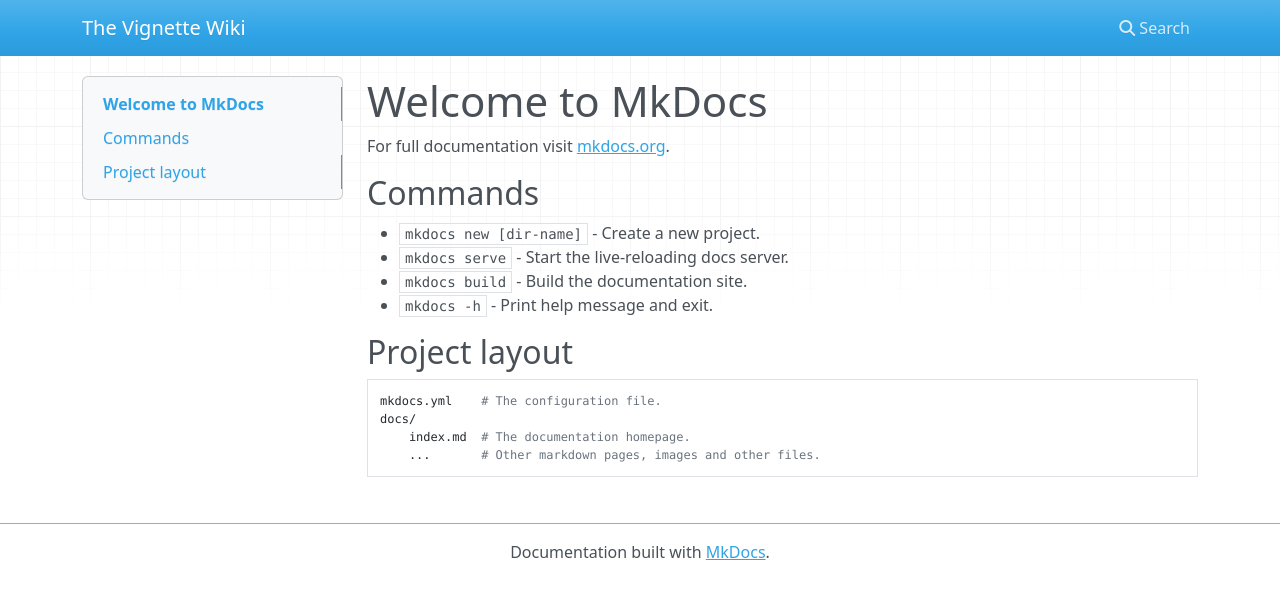
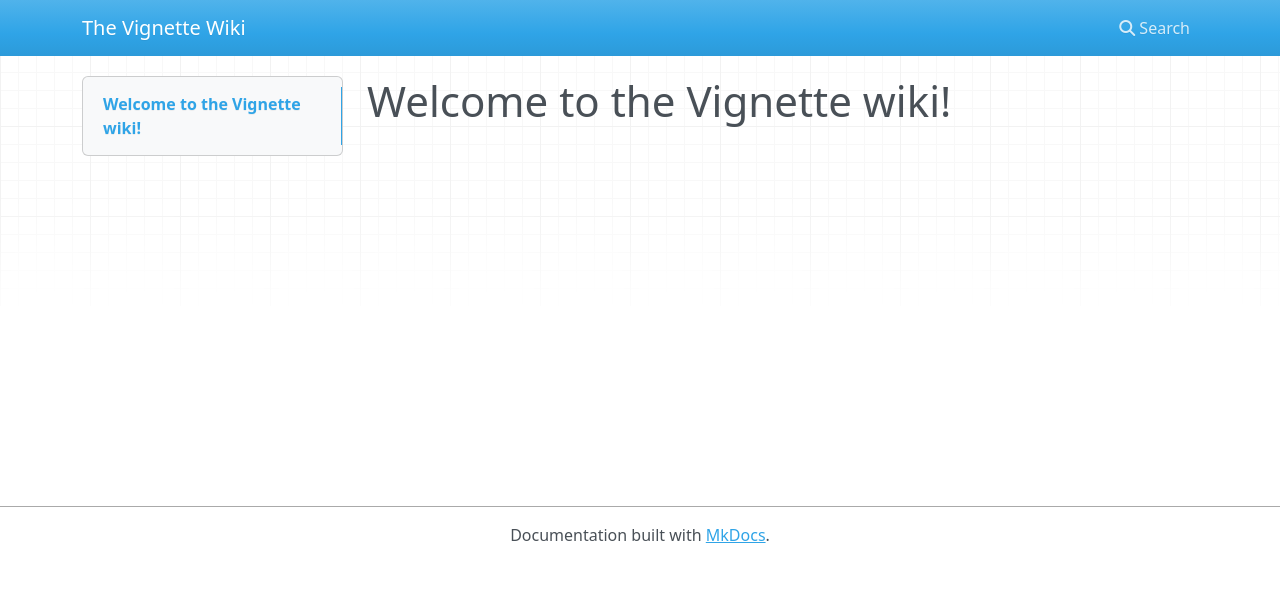
Before and after one commit to vignetteapp/wiki, an MkDocs documentation site: the page built from docs/index.md, in a window 1280 px wide. Shown: the top 599 px of the page. Built offline with MkDocs 1.6.1, drawn with Linux system fonts in a browser that asks for light colours; nearby versions of some CDN libraries.

Commit message:
Start index.md from scratch

```diff
--- a/docs/index.md
+++ b/docs/index.md
@@ -1,17 +1 @@
-# Welcome to MkDocs
-
-For full documentation visit [mkdocs.org](https://www.mkdocs.org).
-
-## Commands
-
-* `mkdocs new [dir-name]` - Create a new project.
-* `mkdocs serve` - Start the live-reloading docs server.
-* `mkdocs build` - Build the documentation site.
-* `mkdocs -h` - Print help message and exit.
-
-## Project layout
-
-    mkdocs.yml    # The configuration file.
-    docs/
-        index.md  # The documentation homepage.
-        ...       # Other markdown pages, images and other files.
+# Welcome to the Vignette wiki!
```
